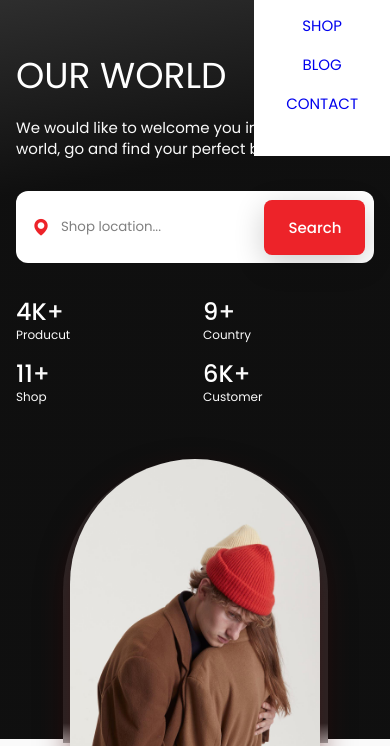
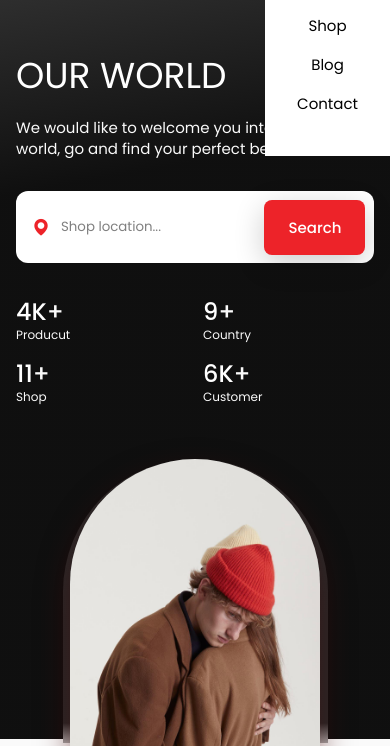
Before and after one commit to salomemosiava/leBonnet-web-shop, a plain HTML site: page index.html in a window 390 px wide. Both pictures are taken after a click on the element 358 px from the left and 33 px from the top of the page. Shown: the part 98-844 px from the top of the page. Drawn offline with nearby package versions, Linux system fonts and the light colour scheme; no server answers.

Commit message:
Update responsive.css

```diff
--- a/css/responsive.css
+++ b/css/responsive.css
@@ -153,9 +153,11 @@
   top: 2rem;
 }
 .nav-link {
-  font-size: var(--body-font);
-  text-decoration: none;
-  text-transform: uppercase;
+  color: black;
+  transition: 0.5s;
+}
+.nav-link:hover {
+    color: var(--primary-color);
 }
 .nav-menu:after {
   height: 100%;
@@ -168,10 +170,7 @@
   transition: all .6s ease;
   width: 100%;
 }
-.nav-menu.open:after {
-  opacity: 0.65;
-  height: 100%;
-}
+
 .b-menu {
     cursor: pointer;
     display: block;
```
